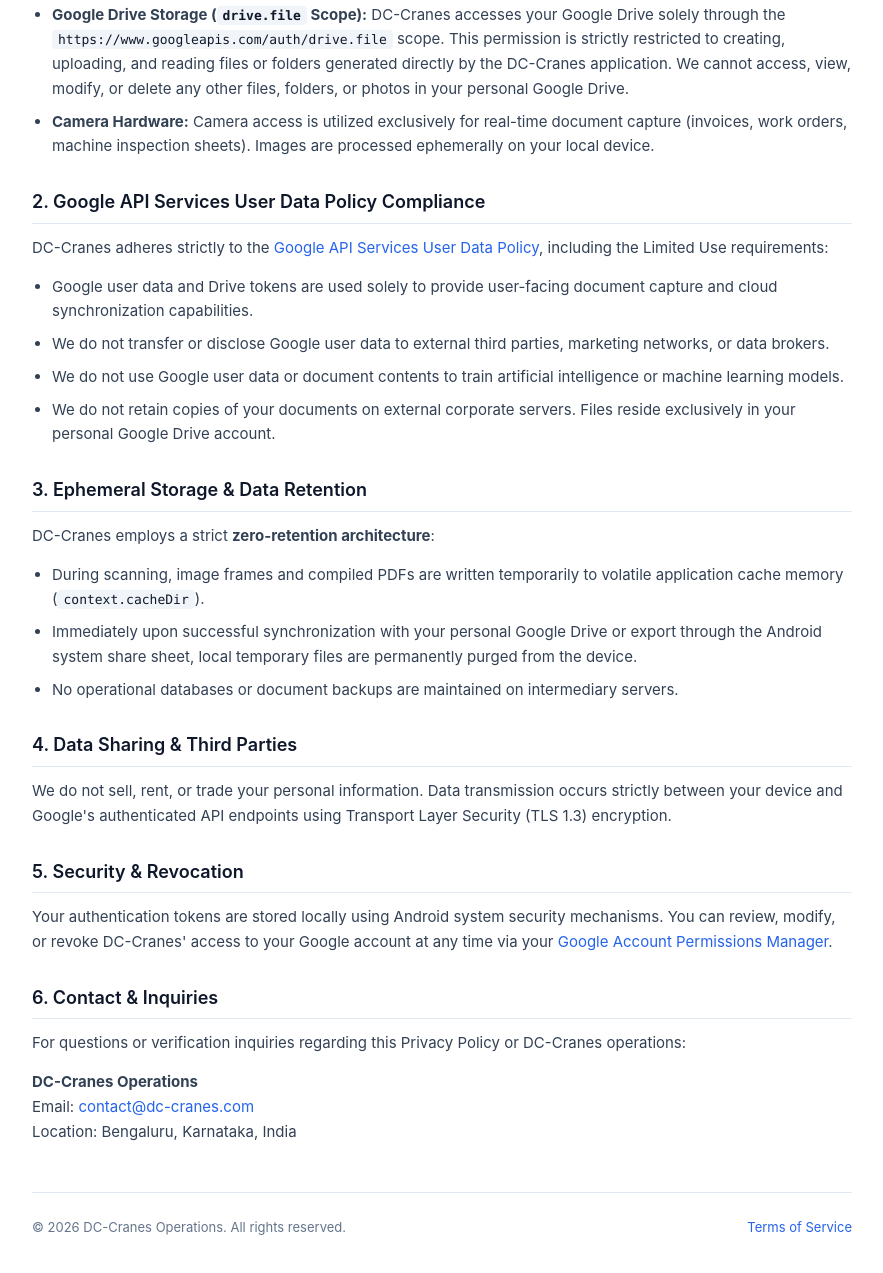
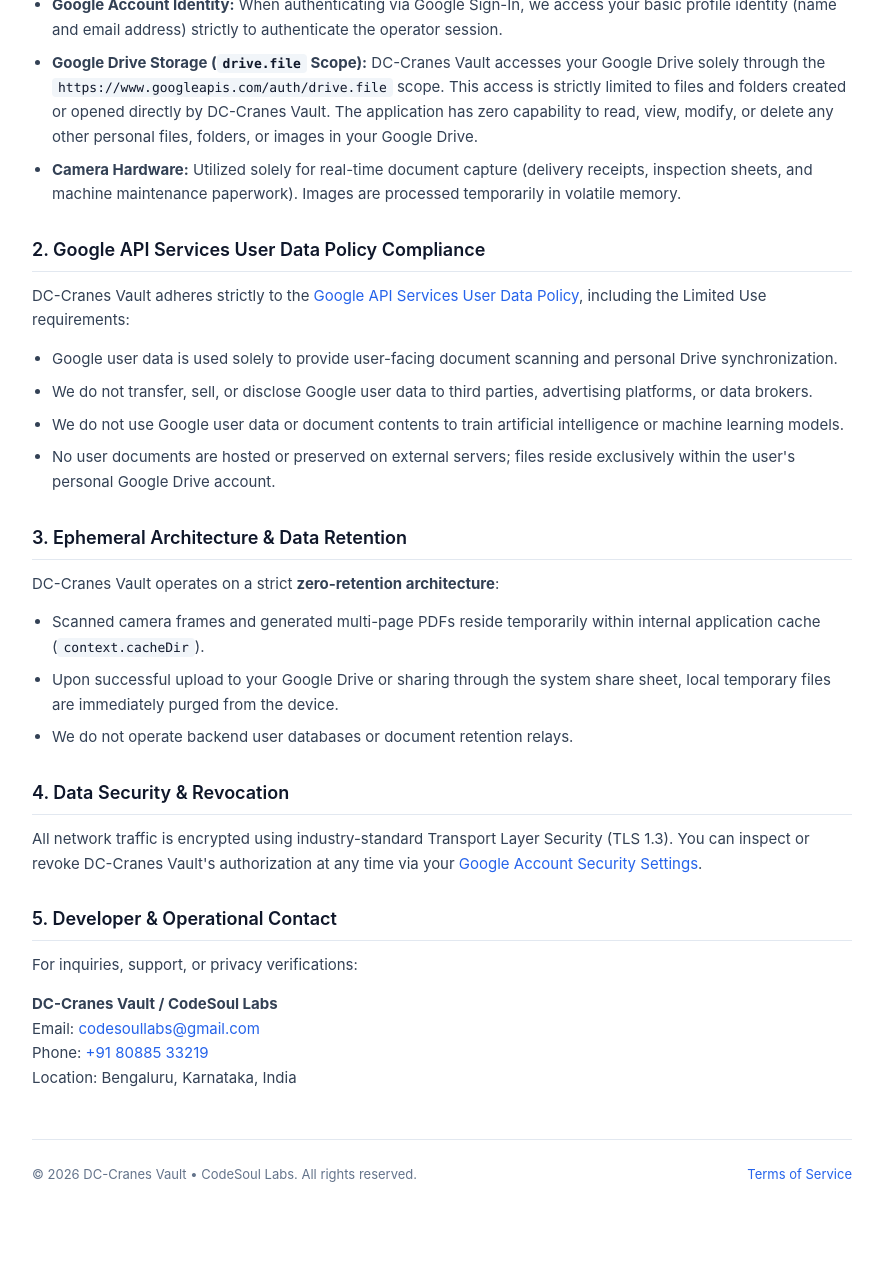
Before and after one commit to codesoul-labs/dc-cranes-privacy, a plain HTML site: page index.html in a window 1280 px wide. Shown: the part 575-1848 px from the top of the page, without its empty margins (198-1081 px from the left). After the commit the page ends 1820 px from the top, so only its background shows below. Drawn offline with Linux system fonts and the light colour scheme.

Commit message:
Update Privacy Policy and branding in index.html

```diff
--- a/index.html
+++ b/index.html
@@ -3,7 +3,7 @@
 <head>
   <meta charset="UTF-8">
   <meta name="viewport" content="width=device-width, initial-scale=1.0">
-  <title>DC-Cranes — Document Scanner &amp; Cloud Sync</title>
+  <title>DC-Cranes Vault — Privacy Policy</title>
   <style>
     :root {
       --primary: #0f172a;
@@ -136,7 +136,7 @@
   <div class="container">
     <header>
       <div class="brand">
-        <h1>DC-Cranes</h1>
+        <h1>DC-Cranes Vault</h1>
         <nav>
           <a href="index.html" class="active">Privacy Policy</a>
           <a href="terms.html">Terms of Service</a>
@@ -146,54 +146,54 @@
 
     <section class="app-summary">
       <h2>Application Overview</h2>
-      <p>DC-Cranes is a specialized document scanner and operations documentation utility built for heavy machinery logistics, site inspections, and equipment rentals. The application is built on an ephemeral, client-side zero-retention model that syncs paperwork directly to your Google Drive.</p>
+      <p>DC-Cranes Vault is a secure mobile document capture, inspection management, and cloud storage utility developed for industrial equipment operations, crane logistics, and job-site record keeping. The application employs an ephemeral zero-retention model that synchronizes documents directly to the user's personal Google Drive without intermediary servers.</p>
     </section>
 
     <main class="policy-content">
       <h1 style="font-size: 22px; font-weight: 700; color: #0f172a; margin-bottom: 4px;">Privacy Policy</h1>
       <p class="meta-tag">Effective Date: October 2026 | Version 1.0</p>
 
-      <p>DC-Cranes ("we", "our", or "us") respects your privacy. This policy details how our Android application handles device hardware access, identity authentication, and document cloud synchronization.</p>
+      <p>DC-Cranes Vault ("we," "our," or "us"), developed by CodeSoul Labs, is committed to safeguarding user data. This policy details how our Android application handles authentication, device hardware access, and cloud document synchronization.</p>
 
       <h2>1. Permissions &amp; Data Access</h2>
       <ul>
-        <li><strong>Google Account Identity:</strong> When authenticating via Google Sign-In, we access your basic account credentials (name and email address) solely to identify authorized site operators and verify app sessions.</li>
-        <li><strong>Google Drive Storage (<code>drive.file</code> Scope):</strong> DC-Cranes accesses your Google Drive solely through the <code>https://www.googleapis.com/auth/drive.file</code> scope. This permission is strictly restricted to creating, uploading, and reading files or folders generated directly by the DC-Cranes application. We cannot access, view, modify, or delete any other files, folders, or photos in your personal Google Drive.</li>
-        <li><strong>Camera Hardware:</strong> Camera access is utilized exclusively for real-time document capture (invoices, work orders, machine inspection sheets). Images are processed ephemerally on your local device.</li>
+        <li><strong>Google Account Identity:</strong> When authenticating via Google Sign-In, we access your basic profile identity (name and email address) strictly to authenticate the operator session.</li>
+        <li><strong>Google Drive Storage (<code>drive.file</code> Scope):</strong> DC-Cranes Vault accesses your Google Drive solely through the <code>https://www.googleapis.com/auth/drive.file</code> scope. This access is strictly limited to files and folders created or opened directly by DC-Cranes Vault. The application has zero capability to read, view, modify, or delete any other personal files, folders, or images in your Google Drive.</li>
+        <li><strong>Camera Hardware:</strong> Utilized solely for real-time document capture (delivery receipts, inspection sheets, and machine maintenance paperwork). Images are processed temporarily in volatile memory.</li>
       </ul>
 
       <h2>2. Google API Services User Data Policy Compliance</h2>
-      <p>DC-Cranes adheres strictly to the <a href="https://developers.google.com/terms/api-services-user-data-policy" target="_blank" rel="noopener noreferrer">Google API Services User Data Policy</a>, including the Limited Use requirements:</p>
+      <p>DC-Cranes Vault adheres strictly to the <a href="https://developers.google.com/terms/api-services-user-data-policy" target="_blank" rel="noopener noreferrer">Google API Services User Data Policy</a>, including the Limited Use requirements:</p>
       <ul>
-        <li>Google user data and Drive tokens are used solely to provide user-facing document capture and cloud synchronization capabilities.</li>
-        <li>We do not transfer or disclose Google user data to external third parties, marketing networks, or data brokers.</li>
+        <li>Google user data is used solely to provide user-facing document scanning and personal Drive synchronization.</li>
+        <li>We do not transfer, sell, or disclose Google user data to third parties, advertising platforms, or data brokers.</li>
         <li>We do not use Google user data or document contents to train artificial intelligence or machine learning models.</li>
-        <li>We do not retain copies of your documents on external corporate servers. Files reside exclusively in your personal Google Drive account.</li>
+        <li>No user documents are hosted or preserved on external servers; files reside exclusively within the user's personal Google Drive account.</li>
       </ul>
 
-      <h2>3. Ephemeral Storage &amp; Data Retention</h2>
-      <p>DC-Cranes employs a strict <strong>zero-retention architecture</strong>:</p>
+      <h2>3. Ephemeral Architecture &amp; Data Retention</h2>
+      <p>DC-Cranes Vault operates on a strict <strong>zero-retention architecture</strong>:</p>
       <ul>
-        <li>During scanning, image frames and compiled PDFs are written temporarily to volatile application cache memory (<code>context.cacheDir</code>).</li>
-        <li>Immediately upon successful synchronization with your personal Google Drive or export through the Android system share sheet, local temporary files are permanently purged from the device.</li>
-        <li>No operational databases or document backups are maintained on intermediary servers.</li>
+        <li>Scanned camera frames and generated multi-page PDFs reside temporarily within internal application cache (<code>context.cacheDir</code>).</li>
+        <li>Upon successful upload to your Google Drive or sharing through the system share sheet, local temporary files are immediately purged from the device.</li>
+        <li>We do not operate backend user databases or document retention relays.</li>
       </ul>
 
-      <h2>4. Data Sharing &amp; Third Parties</h2>
-      <p>We do not sell, rent, or trade your personal information. Data transmission occurs strictly between your device and Google's authenticated API endpoints using Transport Layer Security (TLS 1.3) encryption.</p>
+      <h2>4. Data Security &amp; Revocation</h2>
+      <p>All network traffic is encrypted using industry-standard Transport Layer Security (TLS 1.3). You can inspect or revoke DC-Cranes Vault's authorization at any time via your <a href="https://myaccount.google.com/permissions" target="_blank" rel="noopener noreferrer">Google Account Security Settings</a>.</p>
 
-      <h2>5. Security &amp; Revocation</h2>
-      <p>Your authentication tokens are stored locally using Android system security mechanisms. You can review, modify, or revoke DC-Cranes' access to your Google account at any time via your <a href="https://myaccount.google.com/permissions" target="_blank" rel="noopener noreferrer">Google Account Permissions Manager</a>.</p>
-
-      <h2>6. Contact &amp; Inquiries</h2>
-      <p>For questions or verification inquiries regarding this Privacy Policy or DC-Cranes operations:</p>
-      <p><strong>DC-Cranes Operations</strong><br>
-      Email: <a href="mailto:contact@dc-cranes.com">contact@dc-cranes.com</a><br>
-      Location: Bengaluru, Karnataka, India</p>
+      <h2>5. Developer &amp; Operational Contact</h2>
+      <p>For inquiries, support, or privacy verifications:</p>
+      <p>
+        <strong>DC-Cranes Vault / CodeSoul Labs</strong><br>
+        Email: <a href="mailto:codesoullabs@gmail.com">codesoullabs@gmail.com</a><br>
+        Phone: <a href="tel:+918088533219">+91 80885 33219</a><br>
+        Location: Bengaluru, Karnataka, India
+      </p>
     </main>
 
     <footer>
-      <span>&copy; 2026 DC-Cranes Operations. All rights reserved.</span>
+      <span>&copy; 2026 DC-Cranes Vault &bull; CodeSoul Labs. All rights reserved.</span>
       <span><a href="terms.html">Terms of Service</a></span>
     </footer>
   </div>
```
